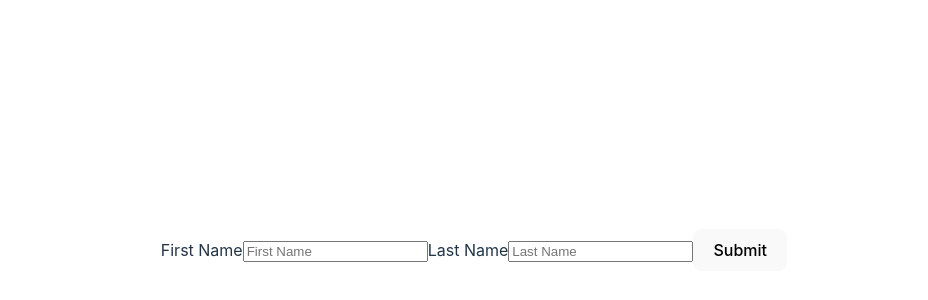
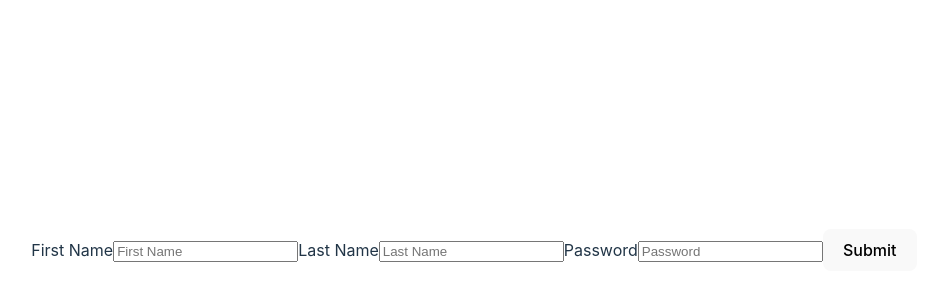
Before and after one commit to brunopenner/React-Forms, a React (Vite) app: page / in a window 1280 px wide. Shown: the part 150-450 px from the top of the page, without its empty margins (166-1094 px from the left). Built offline with nearby package versions, Linux system fonts and the light colour scheme.

Commit message:
#668. A Better Signup Form

```diff
--- a/src/App.jsx
+++ b/src/App.jsx
@@ -1,12 +1,11 @@
 import './App.css'
-import SignupForm from './SignupForm'
-import UsernameForm from './UsernameForm'
+import BetterSignupForm from './BetterSignupForm'
 
 function App() {
 
   return (
     <>
-      <SignupForm />
+      <BetterSignupForm />
     </>
   )
 }
--- /dev/null
+++ b/src/BetterSignupForm.jsx
@@ -0,0 +1,36 @@
+import { useState } from "react"
+
+export default function BetterSignupForm () {
+    const [formData, setFormData] = useState({firtsName: "", lastName: "", password: ""})
+
+    const handleChange = (evt) => {
+        const changedField = evt.target.name;
+        const newValue = evt.target.value;
+        setFormData( currData => {
+            currData[changedField] = newValue;
+            return {...currData};
+        })
+    }
+
+    const handleSubmit = () => {
+        console.log(firstName, lastName);
+    }
+
+    return (
+        <div>
+            <label htmlFor="firstname">First Name</label>
+            <input type="text" name="firstName" id="firstname" placeholder="First Name" value={formData.firstName}
+            onChange={handleChange}/>
+
+            <label htmlFor="lastname">Last Name</label>
+            <input type="text" name="lastName" id="lastname" placeholder="Last Name" value={formData.lastName}
+            onChange={handleChange}/>
+
+            <label htmlFor="password">Password</label>
+            <input type="password" name="password" id="password" placeholder="Password" value={formData.password}
+            onChange={handleChange}/>
+
+            <button onClick={handleSubmit}>Submit</button>
+        </div>
+    )
+}
```
